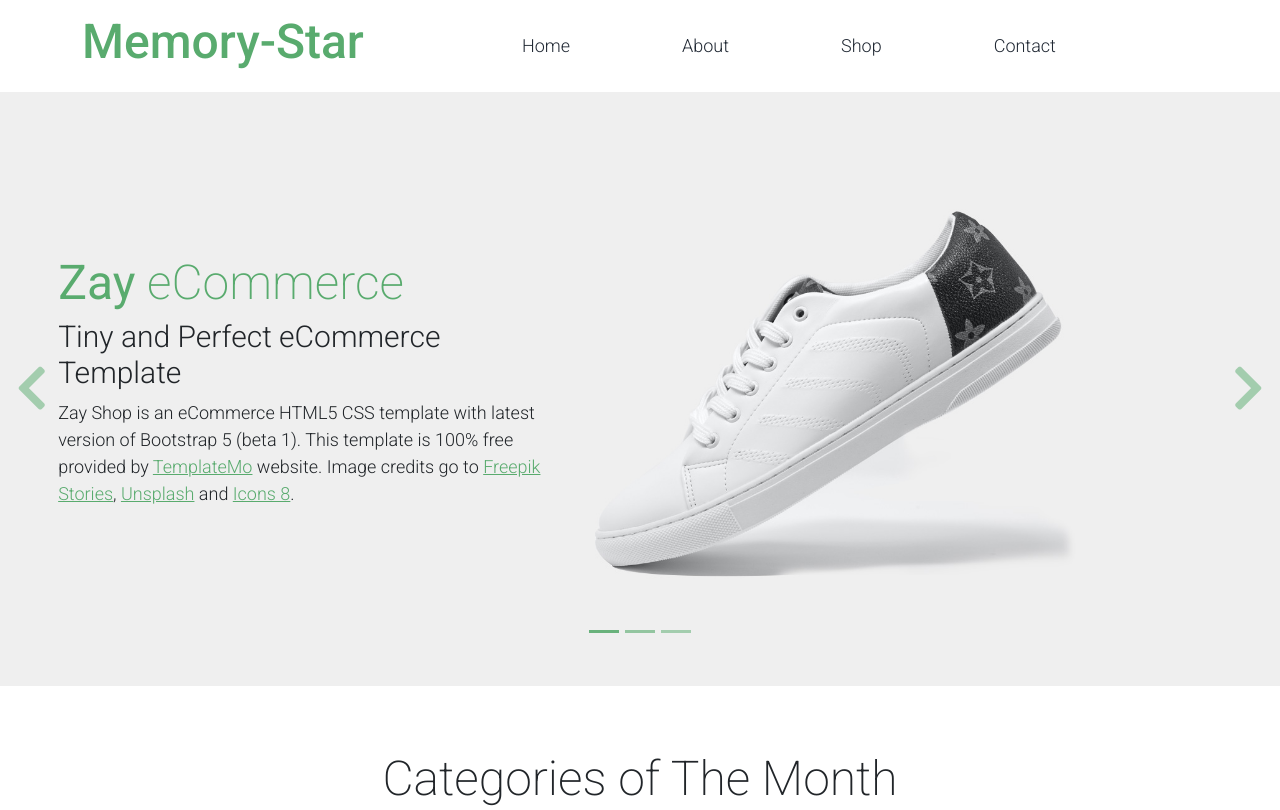
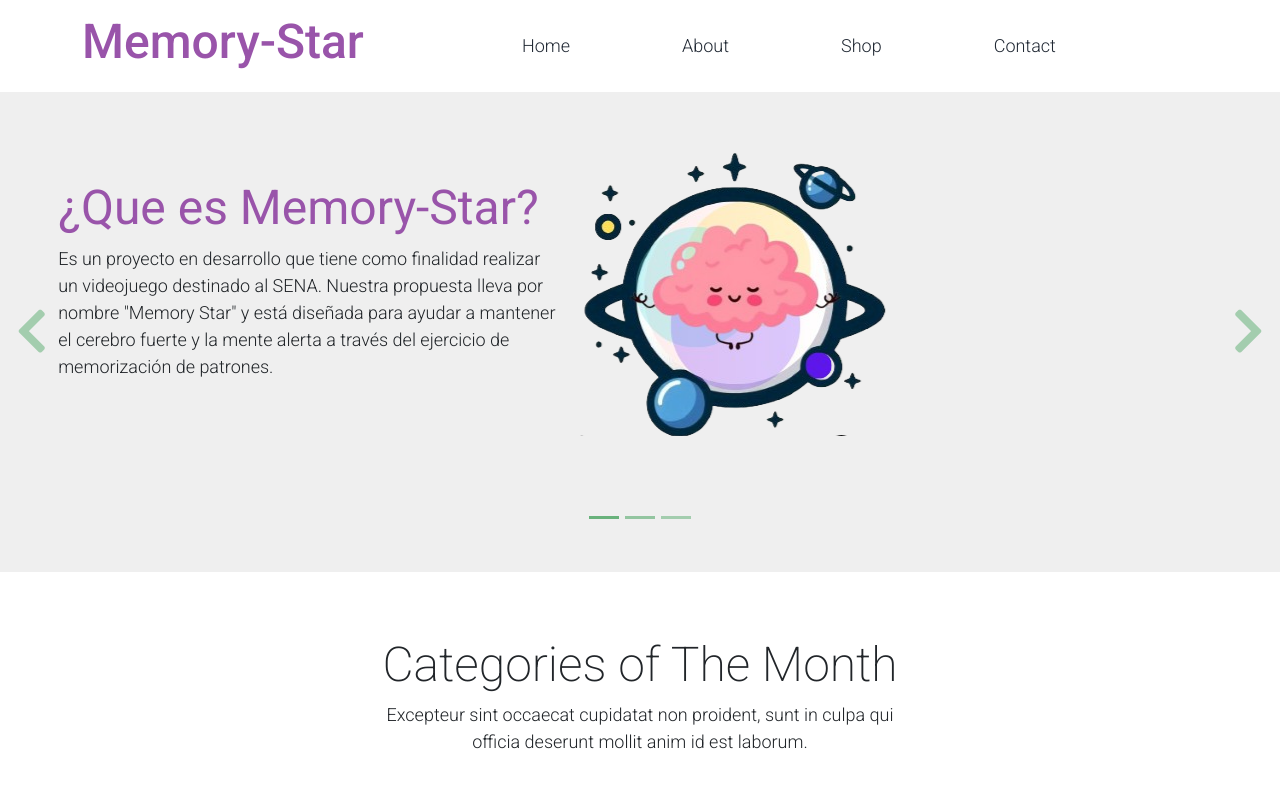
Before and after one commit to Leguizamo2502/Frontend-Documentacion, a plain HTML site: page zay-shop/templatemo_559_zay_shop/index.html in a window 1280 px wide. Shown: the top 810 px of the page. Drawn offline with Linux system fonts and the light colour scheme.

Commit message:
carrusel

```diff
--- a/zay-shop/templatemo_559_zay_shop/assets/css/templatemo.css
+++ b/zay-shop/templatemo_559_zay_shop/assets/css/templatemo.css
@@ -52,7 +52,7 @@
 .logo { font-weight: 500 !important;}
 .text-warning {  color: #ede861 !important;}
 .text-muted { color: #bcbcbc !important;}
-.text-success { color: #59ab6e !important;}
+.text-success { color: #9954aa !important;}
 .text-light { color: #cfd6e1 !important;}
 .bg-dark { background-color: #212934 !important;}
 .bg-light { background-color: #e9eef5 !important;}
--- a/zay-shop/templatemo_559_zay_shop/index.html
+++ b/zay-shop/templatemo_559_zay_shop/index.html
@@ -96,18 +96,16 @@
                 <div class="container">
                     <div class="row p-5">
                         <div class="mx-auto col-md-8 col-lg-6 order-lg-last">
-                            <img class="img-fluid" src="./assets/img/banner_img_01.jpg" alt="">
+                            <img class="img-fluid" src="./assets/img/segundoMemory.png" alt="">
                         </div>
                         <div class="col-lg-6 mb-0 d-flex align-items-center">
                             <div class="text-align-left align-self-center">
-                                <h1 class="h1 text-success"><b>Zay</b> eCommerce</h1>
-                                <h3 class="h2">Tiny and Perfect eCommerce Template</h3>
+                                <h1 class="h1 text-success"><b>¿Que es Memory-Star?</b></h1>
+                                <h3 class="h2"></h3>
                                 <p>
-                                    Zay Shop is an eCommerce HTML5 CSS template with latest version of Bootstrap 5 (beta 1).
-                                    This template is 100% free provided by <a rel="sponsored" class="text-success" href="https://templatemo.com" target="_blank">TemplateMo</a> website.
-                                    Image credits go to <a rel="sponsored" class="text-success" href="https://stories.freepik.com/" target="_blank">Freepik Stories</a>,
-                                    <a rel="sponsored" class="text-success" href="https://unsplash.com/" target="_blank">Unsplash</a> and
-                                    <a rel="sponsored" class="text-success" href="https://icons8.com/" target="_blank">Icons 8</a>.
+                                    Es un proyecto en desarrollo que tiene como finalidad realizar un videojuego destinado al SENA.
+                                    Nuestra propuesta lleva por nombre "Memory Star" y está diseñada para ayudar
+                                    a mantener el cerebro fuerte y la mente alerta a través del ejercicio de memorización de patrones.
                                 </p>
                             </div>
                         </div>
@@ -118,22 +116,24 @@
                 <div class="container">
                     <div class="row p-5">
                         <div class="mx-auto col-md-8 col-lg-6 order-lg-last">
-                            <img class="img-fluid" src="./assets/img/banner_img_02.jpg" alt="">
+                            <img class="img-fluid" src="./assets/img/segundoMemory.png" alt="">
                         </div>
                         <div class="col-lg-6 mb-0 d-flex align-items-center">
                             <div class="text-align-left">
-                                <h1 class="h1">Proident occaecat</h1>
-                                <h3 class="h2">Aliquip ex ea commodo consequat</h3>
+                                <h1 class="h1 text-success"><b>¿Para que es Memory-Star?</b></h1>
+
                                 <p>
-                                    You are permitted to use this Zay CSS template for your commercial websites.
-                                    You are <strong>not permitted</strong> to re-distribute the template ZIP file in any kind of template collection websites.
+                                    Nuestro propósito es desarrollar un juego interactivo que estimule
+                                    la memoria y la resolución de problemas a través de experiencias lúdicas.
+                                    Buscamos crear un entorno donde los jugadores puedan organizar escenarios
+                                    cotidianos mientras refuerzan su capacidad de recordar.
                                 </p>
                             </div>
                         </div>
                     </div>
                 </div>
             </div>
-            <div class="carousel-item">
+            <!-- <div class="carousel-item">
                 <div class="container">
                     <div class="row p-5">
                         <div class="mx-auto col-md-8 col-lg-6 order-lg-last">
@@ -151,7 +151,7 @@
                         </div>
                     </div>
                 </div>
-            </div>
+            </div> -->
         </div>
         <a class="carousel-control-prev text-decoration-none w-auto ps-3" href="#template-mo-zay-hero-carousel" role="button" data-bs-slide="prev">
             <i class="fas fa-chevron-left"></i>
```
Also changed, not shown: zay-shop/templatemo_559_zay_shop/assets/img/segundoMemory.png (added).
